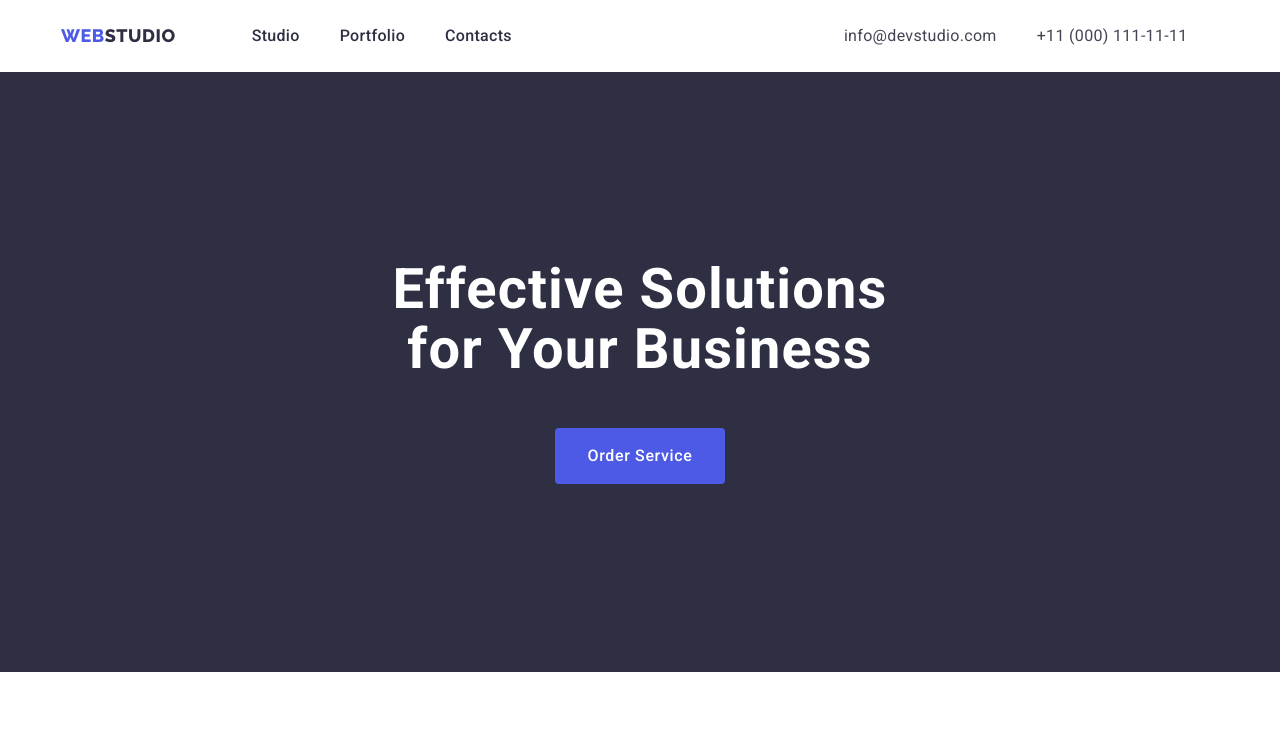
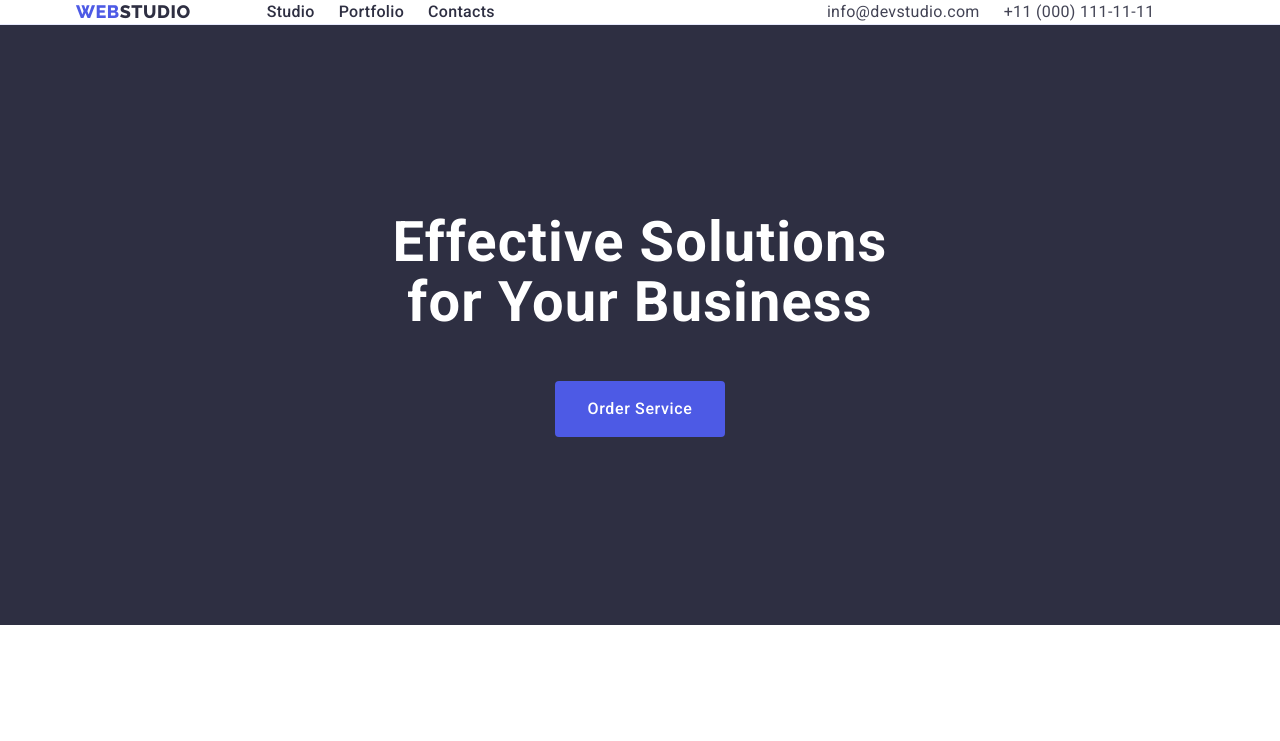
Before and after one commit to OlesyaDudar/goit-markup-hw-03, a plain HTML site: page index.html in a window 1280 px wide. Shown: the top 741 px of the page. Drawn offline with nearby package versions, Linux system fonts and the light colour scheme.

Commit message:
do 11.06

```diff
--- a/css/styles.css
+++ b/css/styles.css
@@ -68,7 +68,8 @@ body {
 /*studio*/
 .header {
 	box-sizing: border-box;
-	border-bottom: : 1px solid var(--accent);
+	border-bottom: 1px solid var(--accent);
+
 }
 
 .container-preference {
@@ -89,7 +90,7 @@ body {
 
 .container-header {
 	display: flex;
-	padding: 24px 0;
+
 
 }
 
@@ -115,6 +116,7 @@ body {
 	font-size: 16px;
 	line-height: 1.5;
 	letter-spacing: 0.02em;
+	padding: 24px 0 ;
 
 
 }
@@ -146,7 +148,7 @@ body {
 .header-adress-link:hover {
 	color: var(--pressed-state);
 }
-
+.address-list{display: flex;}
 .service {
 	background: var(--dark);
 	padding: 188px 0;
--- a/index.html
+++ b/index.html
@@ -33,7 +33,7 @@
             >Web<span class="logo-span">Studio</span></a
           >
 
-          <ul class="list nolist">
+          <ul class="list">
             <li><a class="header-nav link" href="./index.html">Studio</a></li>
             <li>
               <a class="header-nav link" href="./portfolio.html">Portfolio</a>
@@ -48,7 +48,7 @@
 
         <div class="container-address">
         <address class="header-adress">
-          <ul class="list nolist">
+          <ul class="list address-list">
             <li>
               <a
                 class="header-adress-link link"
```
